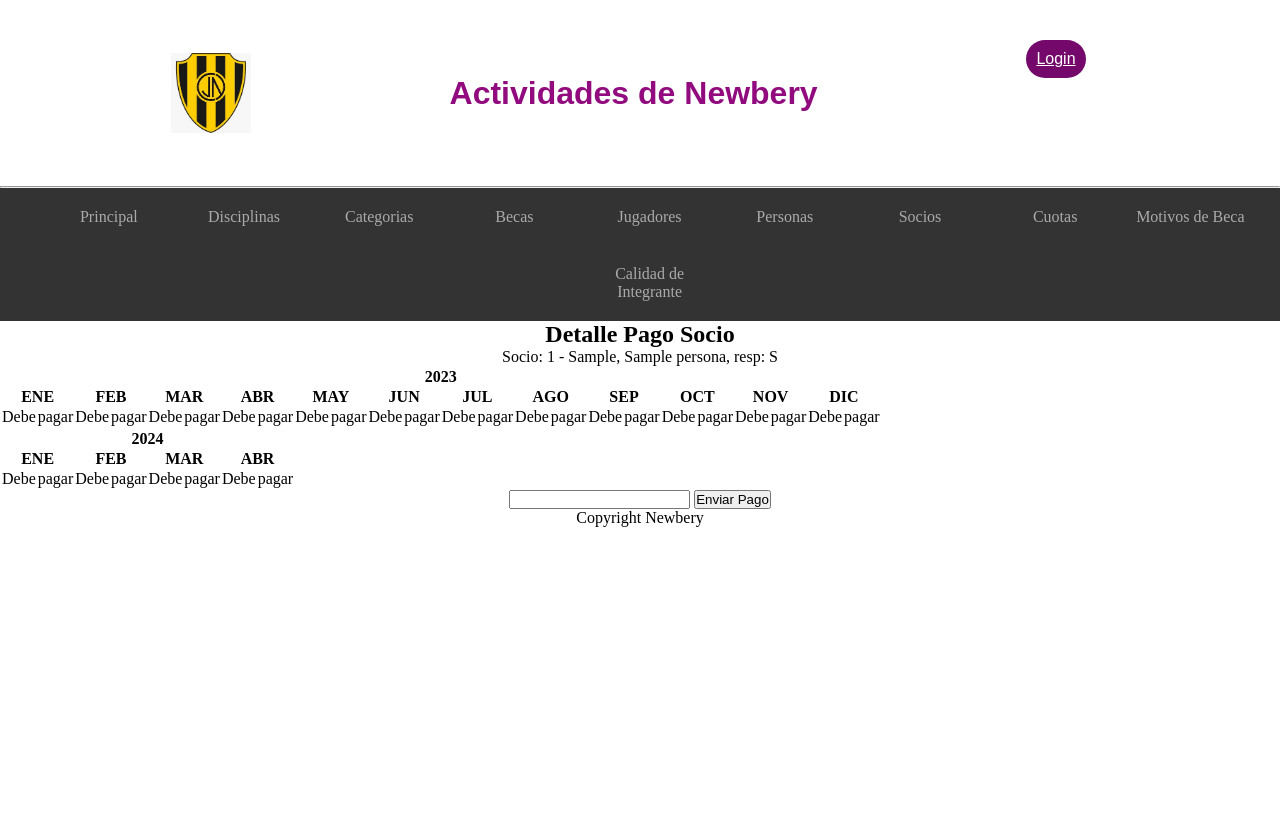
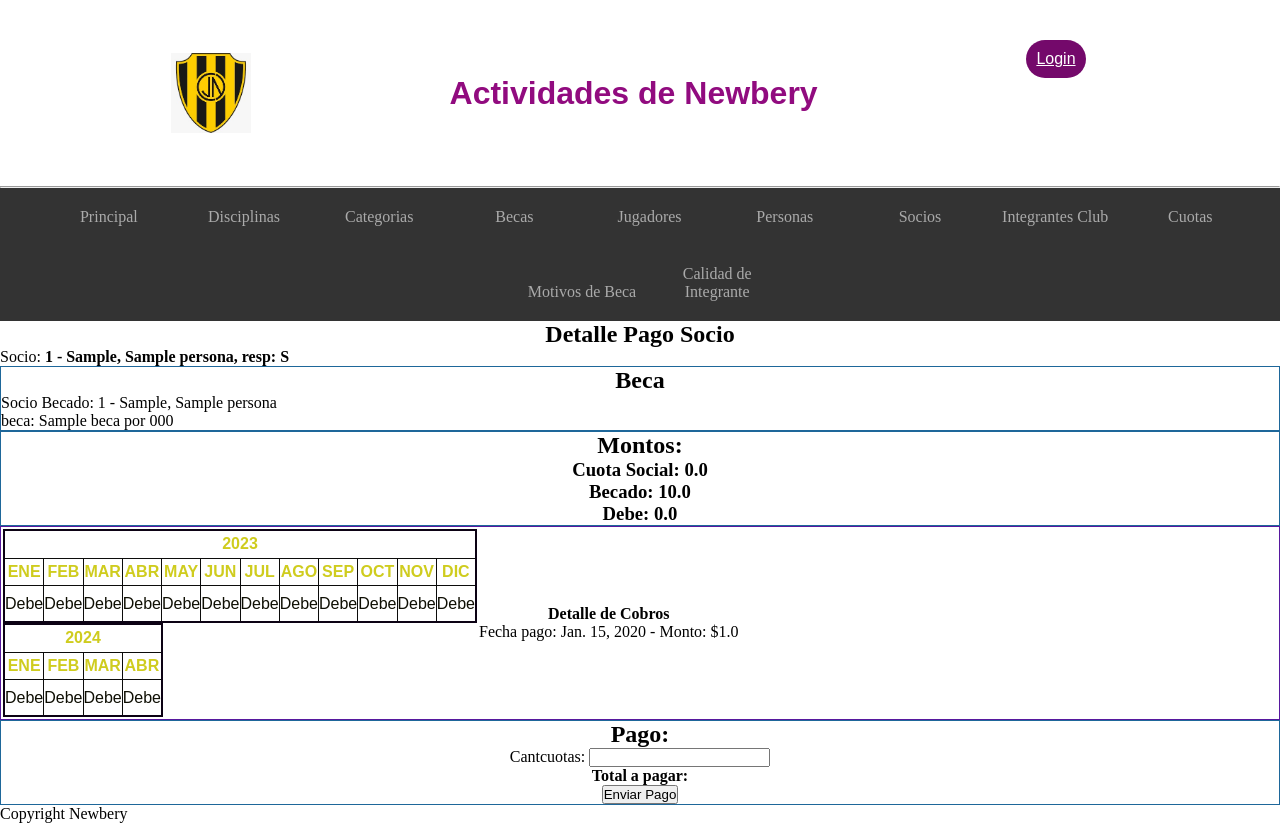
Before and after one commit to altabam/newbery, a Django app: page /cobros/verPagoSocio/1 in a window 1280 px wide. Before the commit the page ends 527 px from the top, so only its background shows below. Run offline with Django 4.2, Linux system fonts and the light colour scheme; tables that the repository leaves empty hold one stand-in row (values such as "Sample post"); some libraries are stand-ins or nearby versions.

Commit message:
arreglo cobros falta probar en detalle

```diff
--- a/cobros/forms.py
+++ b/cobros/forms.py
@@ -1,8 +1,11 @@
 from django import forms
 
-from .models import Cobros
+from .models import Pagos, DetallePagos
 
-class CobrosForm(forms.ModelForm):
-    class Meta:
-        model = Cobros
-        fields = '__all__'
+
+
+class CobrosCreationForm(forms.Form):
+    cantCuotas = forms.CharField(max_length=30)
+
+    def retornarDato():
+        return cantCuotas()
--- a/cobros/static/css/cobros.css
+++ b/cobros/static/css/cobros.css
@@ -0,0 +1,67 @@
+p{
+    text-align: left;
+}
+
+.datos{
+    border: 1px solid #1E679A;
+    padding: 4 4 4 4px;
+}
+
+.row{
+    border: 1px solid #57189e;
+    padding: 2 2 2 2px;
+
+}
+
+.table{
+    border: rgb(12, 2, 20) 2px solid;
+    border-collapse: collapse;
+}
+
+.cuerpo {
+    border: rgb(125, 199, 29) 1px solid;
+    padding: 1 1 1 1px;
+}
+
+
+.cabeceraCobros{
+    margin: 5px;
+    color: rgb(207, 204, 30);
+    font-family:  sans-serif;
+    height: 56px;
+    border: rgb(197, 172, 30) 1px solid;
+
+  }
+
+  .cuerpoCobros{
+    margin: 0px;
+    color: rgb(15, 15, 4);
+    font-family:  sans-serif;
+    height: 36px;
+    border: rgb(197, 172, 30) 1px solid;
+
+  }
+
+
+
+.cabeceraAnio, .cabeceraMes{
+    border: rgb(12, 12, 11) 1px solid;
+    margin: 4px;
+
+}
+
+.thCabeceraAnio, .thCabeceraMes{
+    border: rgb(12, 12, 11) 1px solid;
+    margin: 4px;
+
+}
+
+.anio, .mes{
+    border: rgb(12, 12, 11) 1px solid;
+    padding: 1 1 1 1px;
+}
+
+.tdDatosCobros{
+    margin: 20px;
+
+}
--- a/cobros/static/js/cobros.js
+++ b/cobros/static/js/cobros.js
@@ -84,4 +84,7 @@ function __init()
             .append(user_tmpl)
 
     };
+
+
+
 }
--- /dev/null
+++ b/cobros/static/js/verPagoSocio.js
@@ -0,0 +1,11 @@
+const cantCuotas = document.querySelector("#id_cantCuotas");
+const montoAPagar = document.querySelector("#montoCuota");
+const log = document.getElementById("etiqueta");
+
+console.log(log);
+cantCuotas.addEventListener("input", updateValue);
+
+function updateValue(e) {
+    console.log (montoAPagar.value)
+  log.textContent = montoAPagar.value*e.srcElement.value;
+}
--- a/cobros/templates/verPagoSocio.html
+++ b/cobros/templates/verPagoSocio.html
@@ -2,54 +2,93 @@
 {% block title %} Pago Socio {% endblock %}
 {% load static %}
 {% block styleOtros %}
-     <link rel='stylesheet' href="{% static 'css/configuracion.css' %}" type="text/css">
+     <link rel='stylesheet' href="{% static 'css/cobros.css' %}" type="text/css">
      <script src="https://ajax.googleapis.com/ajax/libs/jquery/2.2.4/jquery.min.js"></script>
      <script src="https://ajax.googleapis.com/ajax/libs/jqueryui/1.12.1/jquery-ui.min.js"></script>
-     <script type="text/javascript" src="{% static 'js/agruparSocios.js' %}"></script>
 
      {% endblock %}
 {% block body %}
+<div>
 <h1> Detalle Pago Socio</h1>
+{% for listadoSocio in listadoSocios %}
+    <p class="texto">Socio: <b> {{listadoSocio.numero}} - {{listadoSocio.persona.apellido}}, {{listadoSocio.persona.nombre}}, resp: {{listadoSocio.responsable}}</b></p>
+{% endfor %}
+<div class="datos">
+<h2>Beca</h2>
+    {% for becado in listabecados %}
+    <p>Socio Becado: {{becado.jugador.persona.dni}} - {{becado.jugador.persona.apellido}}, {{becado.jugador.persona.nombre}}</p>
+    <p>        beca: {{becado.beca.nombre}} por {{becado.motivoSolicitud.concepto}}</p>
+{% endfor %}
+</div>
+<div class="datos">
+    <h2>Montos:</h2>
+        <h3>Cuota Social: {{montoCuota}}</h3>
+        <h3>Becado: {{montoBeca}} </h3>
+        <h3>Debe: {{montoDebe}} </h3>
+</div>
 
-{% for listadoSocio in listadoSocios %}
-    <p>Socio: {{listadoSocio.numero}} - {{listadoSocio.persona.apellido}}, {{listadoSocio.persona.nombre}}, resp: {{listadoSocio.responsable}}</p>
-{% endfor %}
+</div>
+
+
 
 <div class="row">
+    <table>
+        <tr>
+            <td class="tdDatosCobros">
                 {% if listadoPagos %}
                 {% for listPago in listadoPagos %}
                     <table id="resultados" class="table">
-    <thead>
-        <tr >
-         <th colspan =24>  {{listPago.anio}}  </th>
+                        <thead class="cabeceraCobros">
+                            <tr class="cabeceraAnio">
+                            <th colspan =24 class="cabeceraMes">  {{listPago.anio}}  </th>
                             </tr>
-        <tr>
+                            <tr class="cabeceraMes">
                             {% for cabMes in listPago.cabMeses %}
-                    <th colspan="2">{{cabMes}}</th>
+                                        <th colspan="1" class="thCabeceraMes">{{cabMes}}</th>
 
 
                             {% endfor %}
                             </tr>
 
                         </thead>
-    <tbody >
-        <tr>
+                        <tbody class="cuerpoCobros">
+                            <tr class="anio">
                                 {% for pagoMes in listPago.pagoMeses %}
-            <td>{{pagoMes}}</td>
-            <td>pagar</td>
+                                <td class="mes">{{pagoMes}}</td>
                                 {% endfor %}
                             </tr>
+                        </tbody>
+                    </table>
 
-</tbody>
+                {% endfor %}
+                {% endif %}
+            </td>
+            <td class="tdDatosCobros">
+                <h4>Detalle de Cobros</h4>
+                {% if listadoCobros %}
+                {% for listadoCobro in listadoCobros %}
+                    <p>   Fecha pago: {{listadoCobro.fecha_pago}}   -  Monto:  ${{listadoCobro.monto}}</p>
+                {% endfor %}
+                {% endif %}
+            </td>
+        </tr>
 
     </table>
-{% endfor %}
 
-{% endif %}
-<form  method="POST">{% csrf_token %}
-    <input type="text" class=" text-white ">
 
-    <button type="submit" class="btn btn-success btn-block text-white ">Enviar Pago</button>
+</div>
+
+<div class="datos">
+ <h2>Pago:</h2>
+<form action="" method="post">
+    {% csrf_token %}
+    {{ form }}
+    <input type="hidden" value="{{montoCuota}}" id="montoCuota" />
+    <br>
+    <h4> Total a pagar:    <label id="etiqueta" class="montoAPagar"></label></h4>
+     <input type="submit" value="Enviar Pago" />
+    <script type="text/javascript" src="{% static 'js/verPagoSocio.js' %}"></script>
 
 </form>
+</div>
 {% endblock %}
--- a/cobros/views.py
+++ b/cobros/views.py
@@ -1,8 +1,9 @@
 from django.shortcuts import render
 from datetime import datetime, timedelta, date
 
-from configuracion.models import Socios
-from .models import DetallePagos
+from configuracion.models import Socios, BecasJugador, Jugadores,Cuotas
+from .models import DetallePagos , Pagos
+from .forms import CobrosCreationForm
 
 # Create your views here.
 
@@ -18,17 +19,50 @@ def verPagoSocio(request,id):
     meses =[  "ENE", "FEB", "MAR", "ABR", "MAY", "JUN", "JUL","AGO","SEP", "OCT", "NOV","DIC", ]
     anio_actual = date.today().year
     mes_actual = int(date.today().month)
+    becados =[]
     print (mes_actual)
     anio_anterior =  str(int(anio_actual)-1)
     anios = [anio_anterior, anio_actual]
     socio = Socios.objects.get(id=id)
     socios = Socios.objects.filter(numero = socio.numero)
+    montoDisciplina = Cuotas.objects.get(cant_int=1)
     print(socios)
-    becas = 123
-    montoPago = 2700
+    cantIntegrantes=0
+    montoBeca =0
+    for beca in socios:
+         cantIntegrantes=cantIntegrantes+1
+         print(beca.persona)
+         if Jugadores.objects.filter(persona = beca.persona).exists():
+            jugador = Jugadores.objects.get(persona = beca.persona)
+            integrante = BecasJugador.objects.get(jugador  = jugador)
+            if integrante:
+                  becados.append(integrante)
+                  montoBeca = montoBeca+ float(montoDisciplina.valor)*float( integrante.beca.porcentaje)
+    print("cantidad de integrantes:"+ str(cantIntegrantes))
+    montoCuota =  float(Cuotas.objects.get(cant_int = cantIntegrantes).valor) - float(montoBeca)
+    print (montoCuota)
+    montoDebe = 0
     mes =1
     pagos=[]
     mesesCab=[]
+    if request.method == 'POST':
+        form = CobrosCreationForm(request.POST)
+        if form.is_valid():
+            model = Pagos()
+            model.socio = socio
+            model.fecha_pago = datetime.today()
+            model.monto = float(form.data.get('cantCuotas'))*montoCuota
+            model.save(force_insert=True)
+            grabarDetallePago(model, int( form.data.get('cantCuotas')))
+            print("pasa por aqui")
+            for listado in DetallePagos.objects.all():
+                print (listado.anio, listado.mes, listado.pago.socio.persona.apellido)
+
+    else:
+        form = CobrosCreationForm()
+
+
+    pagoSocio = Pagos.objects.filter(socio= socio)
     for i in anios:
         mesesAnioPago=[]
         mes = 1
@@ -36,25 +70,61 @@ def verPagoSocio(request,id):
             if i == anio_actual and mes > mes_actual:
                 print("no va este mes")
             else:
-                    print("va este mes:",j)
-                    detallePago = DetallePagos.objects.filter(anio=i, mes=j)
+                  #  print("va este mes:",j)
+                    detallePago = DetallePagos.objects.filter(anio=i, mes=mes, pago__in = pagoSocio)
+
                     if (detallePago):
                         mesesAnioPago.append("P")
                     else:
                         mesesAnioPago.append("Debe")
+                        montoDebe = montoDebe + montoCuota
                     mesesCab.append(j)
             mes= mes +1
-        print (mesesCab)
+        #print (mesesCab)
         pagos.append({"anio":i,"cabMeses":mesesCab,'pagoMeses': mesesAnioPago})
         mesesCab=[]
-        print("meses: ", mesesCab, "anio:", i)
+        #print("meses: ", mesesCab, "anio:", i)
+    listadoCobros = pagoSocio
+    print("ver listado de cobros")
+    print(listadoCobros)
+
+    contexto =  { "listadoSocios": socios,
+                 "listadoPagos":pagos,
+                 "montoBeca" : montoBeca,
+                 "montoCuota" : montoCuota,
+                 "montoDebe" : montoDebe,
+                 "listabecados" : becados,
+                 "listadoCobros" : listadoCobros,
+                 "form": form,
+    }
+    return render(request, "verPagoSocio.html", contexto )
 
 
-    print(pagos)
-    print("___________")
-    contexto =  { "listadoSocios": socios,
-                 "listadoPagos":pagos,
-                 "becas" : becas,
-                 "montoPago" : montoPago
-    }
-    return render(request, "verPagoSocio.html", contexto )
+def  grabarDetallePago(pago, cantCuotas):
+    pagoSocio = Pagos.objects.filter(socio = pago.socio)
+    detallePago = DetallePagos.objects.filter(pago__in = pagoSocio).last()
+    print ("ultimpo pago")
+    print(detallePago)
+    if not detallePago:
+        anio = date.today().year -1
+        mes = 1
+    else:
+        anio = int(detallePago.anio)
+        mes = int(detallePago.mes) + 1
+
+    print(detallePago)
+    for recorrer in range(mes , mes+cantCuotas):
+        if recorrer >12:
+            cuota = recorrer-12
+            if cuota == 1:
+                anio = anio+1
+
+        else:
+            cuota = recorrer
+        print("grabar detalle de pagos")
+        print(anio, pago, cuota)
+        model = DetallePagos()
+        model.anio = anio
+        model.pago = pago
+        model.mes = cuota
+        model.save(force_insert=True)
--- /dev/null
+++ b/configuracion/libreria/gest_becas.py
@@ -0,0 +1,3 @@
+from datetime import datetime
+
+from  configuracion.models import Personas, BecasJugador
--- a/configuracion/libreria/gest_socios.py
+++ b/configuracion/libreria/gest_socios.py
@@ -9,6 +9,7 @@ from django.core.serializers.json import DjangoJSONEncoder
 
 from configuracion.models import Socios, Personas
 from  .gest_personas import cargarPersona
+
 
 
 def is_ajax(request):
@@ -127,8 +128,6 @@ def listarIntegrantesSinSocio(request,id):
 
 def agregarIntegranteSocio(request,id,idpk):
     responsable = Socios.objects.get(id=idpk)
-    socios = Socios.objects.all()
-    personas = Personas.objects.exclude(id__in=([p.persona.id for p in socios]))
 
     model = Socios()
     model.id = Socios.objects.last().id + 1
@@ -137,6 +136,9 @@ def agregarIntegranteSocio(request,id,idpk):
     model.responsable ="N"
     model.fecha_alta = timezone.now()
     model.save(force_insert=True)
+
+    socios = Socios.objects.all()
+    personas = Personas.objects.exclude(id__in=([p.persona.id for p in socios]))
 
     contexto =  { "responsable": responsable,
                  "listadoPersonas":personas,
--- a/configuracion/migrations/integrantesClub.csv
+++ b/configuracion/migrations/integrantesClub.csv
@@ -1 +1 @@
-35316782, 4
+35316782,4
--- a/configuracion/templates/becas.html
+++ b/configuracion/templates/becas.html
@@ -5,7 +5,7 @@
 
     <thead>
         <tr>
-                <th>#</th>
+                <th>id</th>
                 <th>Nombre</th>
                 <th>Porcentaje</th>
                 <th colspan="3">Opciones</th>
@@ -16,7 +16,7 @@
 {% if listadoBecas %}
 {% for listadoBeca in listadoBecas %}
                 <tr>
-                    <td>{{forloop.counter}}</td>
+                    <td>{{listadoBeca.id}}</td>
                     <td>{{listadoBeca.nombre}}</td>
                     <td>{{listadoBeca.porcentaje}}</td>
 
--- a/configuracion/templates/calidadIntegrantes.html
+++ b/configuracion/templates/calidadIntegrantes.html
@@ -5,7 +5,7 @@
 
     <thead>
         <tr>
-                <th>#</th>
+                <th>Id</th>
                 <th>Concepto</th>
                 <th colspan="3">Opciones</th>
         </tr>
@@ -15,7 +15,7 @@
 {% if listadoCalidadIntegrantes %}
 {% for listadoCalidadIntegrante in listadoCalidadIntegrantes %}
                 <tr>
-                    <td>{{forloop.counter}}</td>
+                    <td>{{listadoCalidadIntegrante.id}}</td>
                     <td>{{listadoCalidadIntegrante.concepto}}</td>
                     <td colspan="3"></td>
 
--- a/configuracion/templates/cargaMasiva.html
+++ b/configuracion/templates/cargaMasiva.html
@@ -18,7 +18,10 @@
         <a class="linkMenu active" aria-current="page" href="/configuracion/cargaBecasJugador">Cargar Becas por Jugador</a>
     </li>
     <li class="liMenuPrincipal">
-        <a class="linkMenu active" aria-current="page" href="/configuracion/cargaIntegrantesClub">Cargar Becas por Jugador</a>
+        <a class="linkMenu active" aria-current="page" href="/configuracion/cargaIntegrantesClub">Cargar Integrantes del Club</a>
+    </li>
+    <li class="liMenuPrincipal">
+        <a class="linkMenu active" aria-current="page" href="/configuracion/cargaBecasJugadores">Cargar Becas de Jugadores</a>
     </li>
 
 
--- a/configuracion/templates/personasNoSocias.html
+++ b/configuracion/templates/personasNoSocias.html
@@ -9,6 +9,7 @@
 
      {% endblock %}
 {% block body %}
+<p> <a href="{% url 'configuracion:agruparSocios' %}">Agrupar Socios</a></p>
 <h1> Agrupar Socios</h1>
 <h2>Socio Nro: {{responsable.numero}} - Persona: {{responsable.persona.id}} -- {{responsable.persona.apellido}}, {{responsable.persona.nombre}}</h2>
 {% if integrantes %}
--- a/configuracion/urls.py
+++ b/configuracion/urls.py
@@ -4,11 +4,11 @@ from configuracion.views import listadoDisciplinas, listadoCategorias, listadoBe
 from configuracion.views import cargaInicial,cargaMasivaSocios,cargaMasiva, borrarTodosSocios,borrarJugadoresCategoria, cargarJugadoresCategoria, gestionarJugadoresCategoria, cargarCategorias, cargaInicialDisciplinas, cargaInicialBecas, cargaInicialCategorias
 from configuracion.views import cargarAgrupacionFamiliarSocios, borrarSocio
 from configuracion.views import listarMotivoBecas, cargaBecasJugador
-from configuracion.views import listarMotivoCalicadIntegrantes
+from configuracion.views import listarMotivoCalicadIntegrantes, listarIntegrantesClub
 from configuracion.views import listadoPersonas, borrarPersona, editarPersona,agregarPersona
 from configuracion.libreria.gest_socios import agruparSocios, buscarSocio, buscarSocioResponsable,listarIntegrantesSocios,agregarIntegranteSocio, listarIntegrantesSinSocio, quitarIntegranteSocio, buscarSocio
 from configuracion.libreria.gest_carga_inicial import cargaInicialMotivosBeca, cargaInicialCalidadIntegrante, cargaInicialCuotas
-from configuracion.libreria.cargaMasiva import cargaIntegrantesClub
+from configuracion.libreria.cargaMasiva import cargaIntegrantesClub, cargaBecasJugadores
 app_name = 'configuracion'
 urlpatterns = [
     path("listadoPersonas",listadoPersonas, name="listadoPersonas"),
@@ -18,6 +18,7 @@ urlpatterns = [
     path("listadoJugadores",listadoJugadores, name="listadoJugadores"),
     path("listadoSocios",listadoSocios, name="listadoSocios"),
     path("listarCuotas",listarCuotas, name="listarCuotas"),
+    path("listarIntegrantesClub",listarIntegrantesClub, name="listarIntegrantesClub"),
     path("listarMotivoCalicadIntegrantes",listarMotivoCalicadIntegrantes, name="listarMotivoCalicadIntegrantes"),
     path("listarMotivoBecas",listarMotivoBecas, name="listarMotivoBecas"),
     path("cargaInicial",cargaInicial, name="cargaInicial"),
@@ -29,6 +30,7 @@ urlpatterns = [
     path("cargaInicialCategorias",cargaInicialCategorias, name="cargaInicialCategorias"),
     path("cargaInicialCuotas",cargaInicialCuotas, name="cargaInicialCuotas"),
     path("cargaIntegrantesClub",cargaIntegrantesClub, name="cargaIntegrantesClub"),
+    path("cargaBecasJugadores",cargaBecasJugadores, name="cargaBecasJugadores"),
     path("cargaMasiva",cargaMasiva, name="cargaMasiva"),
     path("cargaMasivaSocios",cargaMasivaSocios, name="cargaMasivaSocios"),
     path("cargarAgrupacionFamiliarSocios",cargarAgrupacionFamiliarSocios, name="cargarAgrupacionFamiliarSocios"),
--- a/home/templates/base_nav.html
+++ b/home/templates/base_nav.html
@@ -30,6 +30,10 @@
 
                 </li>
                 <li class="liMenuPrincipal">
+                    <a class="linkMenu" href="/configuracion/listarIntegrantesClub">Integrantes Club</a>
+
+                </li>
+                <li class="liMenuPrincipal">
                     <a class="linkMenu" href="/configuracion/listarCuotas">Cuotas</a>
                 </li>
                 <li class="liMenuPrincipal">
```
Also changed, not shown: configuracion/libreria/cargaMasiva.py (+38 -7 lines), configuracion/migrations/becasJugador.csv (+1 -9 lines), configuracion/templates/integrantesClub.html (added, +47 -0 lines), configuracion/views.py (+6 -6 lines). Lines whose indentation alone changed are shown as unchanged.
